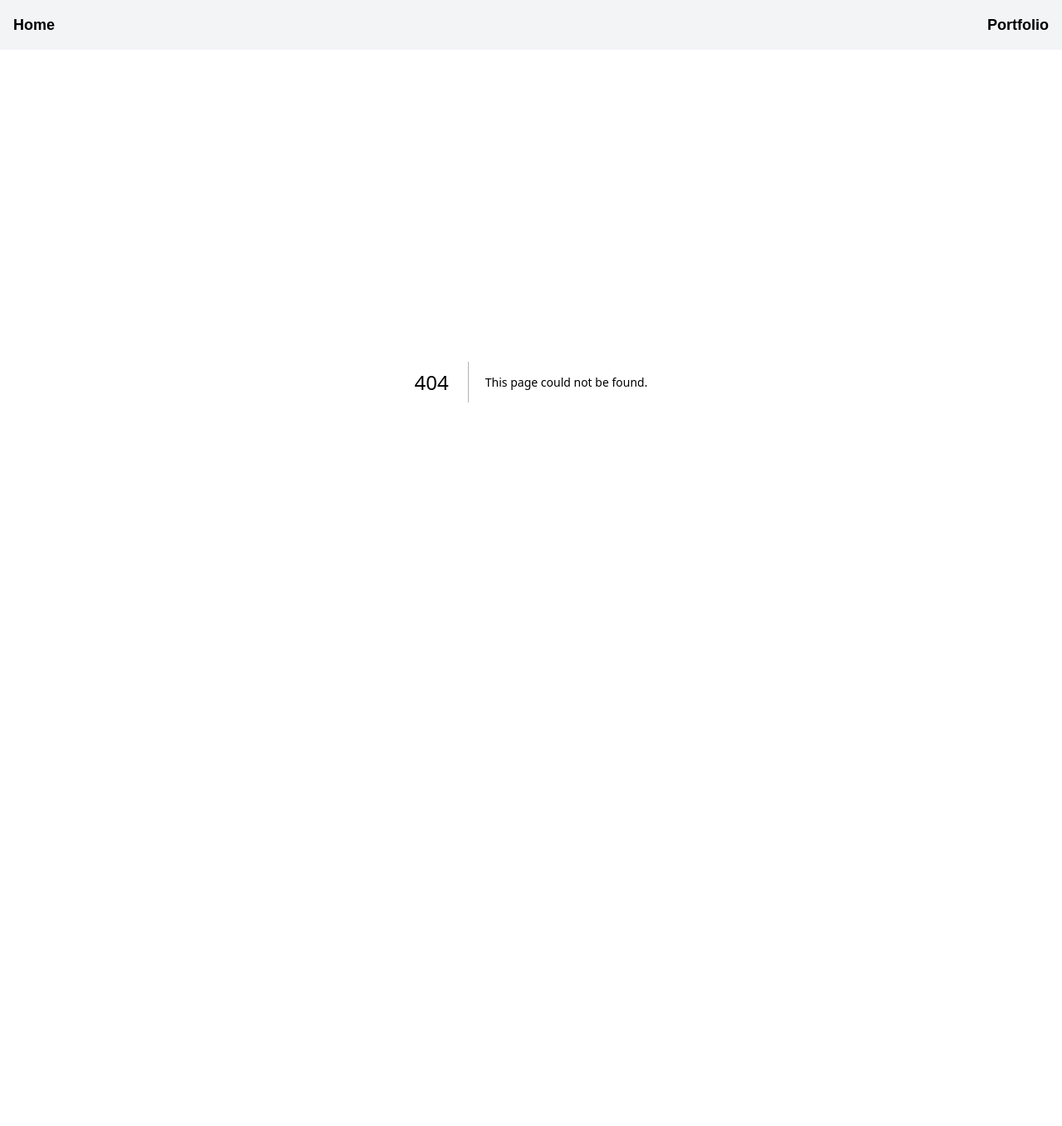
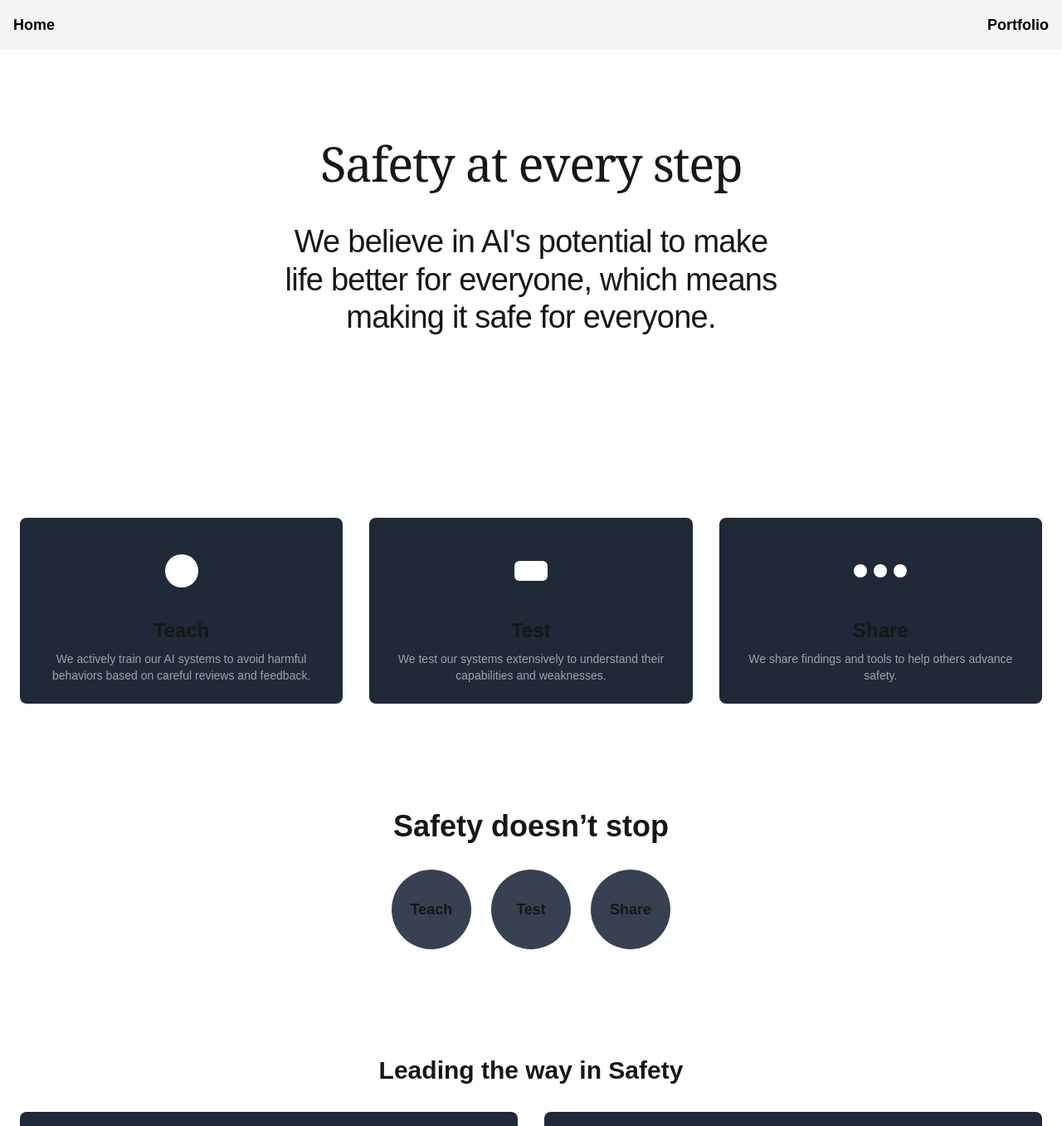
Before and after one commit to neverbiasu/next_front, a Next.js app: page /portfolio/openai-safety in a window 1280 px wide. Before the commit this address had no page. Shown: the top 1357 px of the page at 83% size. Before the commit the page ends 860 px from the top, so only its background shows below. Built offline with nearby package versions, Linux system fonts and the light colour scheme.

Commit message:
refactor: Update router name

```diff
--- a/src/app/portfolio/3/page.tsx
+++ b/src/app/portfolio/github-404/page.tsx
@@ -82,7 +82,7 @@ const Github404 = () => {
             <input
               type="submit"
               value="Search"
-              className="h-10 w-[90px] text-sm ml-1 mb-1 text-black font-bold bg-github-gray-2 border rounded-sm shadow-sm border-github-gray-1"
+              className="h-10 w-[90px] text-sm mt-auto ml-1 mb-auto text-black font-bold bg-github-gray-2 border rounded-sm shadow-sm border-github-gray-1"
             ></input>
           </form>
           <div className="mt-8 text-github-gray-0">
--- /dev/null
+++ b/src/app/portfolio/openai-safety/page.tsx
@@ -0,0 +1,181 @@
+'use client';
+
+import Image from 'next/image';
+import { useEffect } from 'react';
+
+const SafetyPage = () => {
+  useEffect(() => {
+    const animateElements = document.querySelectorAll('.animate-fadeInDown');
+    animateElements.forEach((el, index) => {
+      setTimeout(() => {
+        el.classList.remove('motion-safe:opacity-0', 'motion-safe:translate-y-10');
+        el.classList.add('opacity-100', 'translate-y-0');
+      }, index * 200); // 依次延迟触发动画
+    });
+  }, []);
+
+  return (
+    <main className="relative outline-none transition-opacity transform filter ease-out duration-[400]">
+      {/* Hero Section */}
+      <section className="m:h-[calc(100vh-50px)] -mt-2xl flex min-h-[500px] items-center justify-center">
+        <div className="max-w-screen-sm text-center">
+          <div className="m:text-[min(131px,11.5vw)] m:mb-[0.1em] relative top-[-50px] mb-[-0.2em] font-serif text-[58px] leading-[1.15] tracking-[-0.025em]">
+            <div className="opacity-0 hidden motion-safe:translate-y-10">Safety at every step</div>
+            <div className="motion-reduce:hidden block" aria-hidden="true">
+              <span className="inline-block motion-safe:opacity-0 motion-safe:translate-y-10 animate-fadeInDown">
+                Safety
+              </span>
+              &nbsp;
+              <span className="inline-block motion-safe:opacity-0 motion-safe:translate-y-10 animate-fadeInDown">
+                at
+              </span>
+              &nbsp;
+              <span className="inline-block motion-safe:opacity-0 motion-safe:translate-y-10 animate-fadeInDown">
+                every
+              </span>
+              &nbsp;
+              <span className="inline-block motion-safe:opacity-0 motion-safe:translate-y-10 animate-fadeInDown">
+                step
+              </span>
+            </div>
+          </div>
+          <p className="text-[24px] leading-[1.2] tracking-[-0.02em] mx-auto max-w-[600px] transition-opacity duration-500 md:text-[32px] lg:text-[38px] motion-safe:opacity-0 motion-safe:translate-y-10 animate-fadeInDown">
+            We believe in AI&apos;s potential to make life better for everyone, which means making
+            it safe for everyone.
+          </p>
+        </div>
+      </section>
+
+      {/* Teach, Test, Share Section */}
+      <section className="grid grid-cols-1 md:grid-cols-3 gap-8 px-6 py-16">
+        {/* Card 1 */}
+        <div className="bg-gray-800 rounded-lg p-6 text-center">
+          <div className="h-20 flex items-center justify-center mb-4">
+            <div className="w-10 h-10 bg-white rounded-full" />
+          </div>
+          <h3 className="text-2xl font-semibold mb-2">Teach</h3>
+          <p className="text-gray-400 text-sm">
+            We actively train our AI systems to avoid harmful behaviors based on careful reviews and
+            feedback.
+          </p>
+        </div>
+        {/* Card 2 */}
+        <div className="bg-gray-800 rounded-lg p-6 text-center">
+          <div className="h-20 flex items-center justify-center mb-4">
+            <div className="w-10 h-6 bg-white rounded-md" />
+          </div>
+          <h3 className="text-2xl font-semibold mb-2">Test</h3>
+          <p className="text-gray-400 text-sm">
+            We test our systems extensively to understand their capabilities and weaknesses.
+          </p>
+        </div>
+        {/* Card 3 */}
+        <div className="bg-gray-800 rounded-lg p-6 text-center">
+          <div className="h-20 flex items-center justify-center mb-4">
+            <div className="flex space-x-2">
+              <div className="w-4 h-4 bg-white rounded-full" />
+              <div className="w-4 h-4 bg-white rounded-full" />
+              <div className="w-4 h-4 bg-white rounded-full" />
+            </div>
+          </div>
+          <h3 className="text-2xl font-semibold mb-2">Share</h3>
+          <p className="text-gray-400 text-sm">
+            We share findings and tools to help others advance safety.
+          </p>
+        </div>
+      </section>
+
+      {/* Safety Doesn’t Stop Section */}
+      <section className="text-center py-16 px-6">
+        <h2 className="text-4xl font-bold mb-8">Safety doesn’t stop</h2>
+        <div className="flex justify-center gap-6">
+          <div className="w-24 h-24 bg-gray-700 rounded-full flex items-center justify-center">
+            <span className="text-lg font-semibold">Teach</span>
+          </div>
+          <div className="w-24 h-24 bg-gray-700 rounded-full flex items-center justify-center">
+            <span className="text-lg font-semibold">Test</span>
+          </div>
+          <div className="w-24 h-24 bg-gray-700 rounded-full flex items-center justify-center">
+            <span className="text-lg font-semibold">Share</span>
+          </div>
+        </div>
+      </section>
+
+      {/* Leading the Way */}
+      <section className="py-16 px-6">
+        <h2 className="text-3xl font-bold text-center mb-8">Leading the way in Safety</h2>
+        <div className="grid grid-cols-1 md:grid-cols-2 gap-8">
+          <div className="bg-gray-800 rounded-lg p-6">
+            <h4 className="text-xl font-semibold mb-2">Child Safety</h4>
+            <p className="text-gray-400">Ensuring our systems are safe for all ages.</p>
+          </div>
+          <div className="bg-gray-800 rounded-lg p-6">
+            <h4 className="text-xl font-semibold mb-2">Prevent Misinformation</h4>
+            <p className="text-gray-400">Reducing harmful content at scale.</p>
+          </div>
+          <div className="bg-gray-800 rounded-lg p-6">
+            <h4 className="text-xl font-semibold mb-2">Bias</h4>
+            <p className="text-gray-400">Reducing bias and promoting fairness.</p>
+          </div>
+          <div className="bg-gray-800 rounded-lg p-6">
+            <h4 className="text-xl font-semibold mb-2">Deep Fakes</h4>
+            <p className="text-gray-400">Improving AI detection of fake content.</p>
+          </div>
+        </div>
+      </section>
+
+      {/* Conversations Section */}
+      <section className="py-16 px-6">
+        <h2 className="text-3xl font-bold text-center mb-8">
+          Conversations with OpenAI researchers
+        </h2>
+        <div className="flex justify-center">
+          <Image
+            src="/images/placeholder.jpg"
+            alt="Video thumbnail"
+            width={600}
+            height={350}
+            className="rounded-lg"
+          />
+        </div>
+      </section>
+
+      {/* Latest News */}
+      <section className="py-16 px-6">
+        <h2 className="text-3xl font-bold text-center mb-8">Latest news on Safety</h2>
+        <div className="grid grid-cols-1 md:grid-cols-3 gap-8">
+          <div className="bg-gray-700 rounded-lg h-48" />
+          <div className="bg-gray-700 rounded-lg h-48" />
+          <div className="bg-gray-700 rounded-lg h-48" />
+        </div>
+      </section>
+
+      {/* Go Deeper */}
+      <section className="py-16 px-6">
+        <h2 className="text-3xl font-bold text-center mb-8">Go deeper on Safety</h2>
+        <ul className="space-y-4">
+          <li className="flex justify-between text-gray-400">
+            <span>GPT-4 System Card</span>
+            <a href="#" className="text-blue-500">
+              Learn more
+            </a>
+          </li>
+          <li className="flex justify-between text-gray-400">
+            <span>GPT-3 System Card</span>
+            <a href="#" className="text-blue-500">
+              Learn more
+            </a>
+          </li>
+          <li className="flex justify-between text-gray-400">
+            <span>Fine-tuning Methods</span>
+            <a href="#" className="text-blue-500">
+              Learn more
+            </a>
+          </li>
+        </ul>
+      </section>
+    </main>
+  );
+};
+
+export default SafetyPage;
```
Also changed, not shown: src/app/portfolio/baidu/page.tsx (renamed from src/app/portfolio/2/page.tsx), src/app/portfolio/going-out-list/page.tsx (renamed from src/app/portfolio/1/page.tsx).
